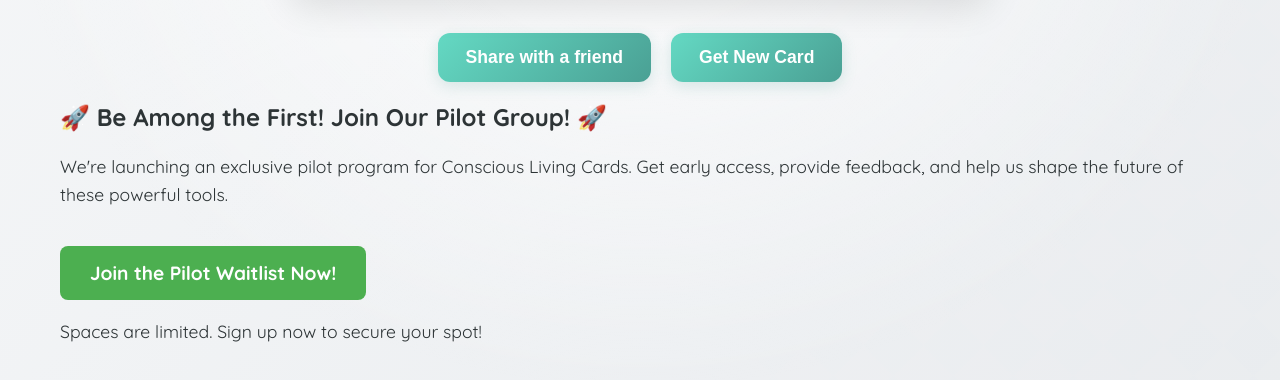
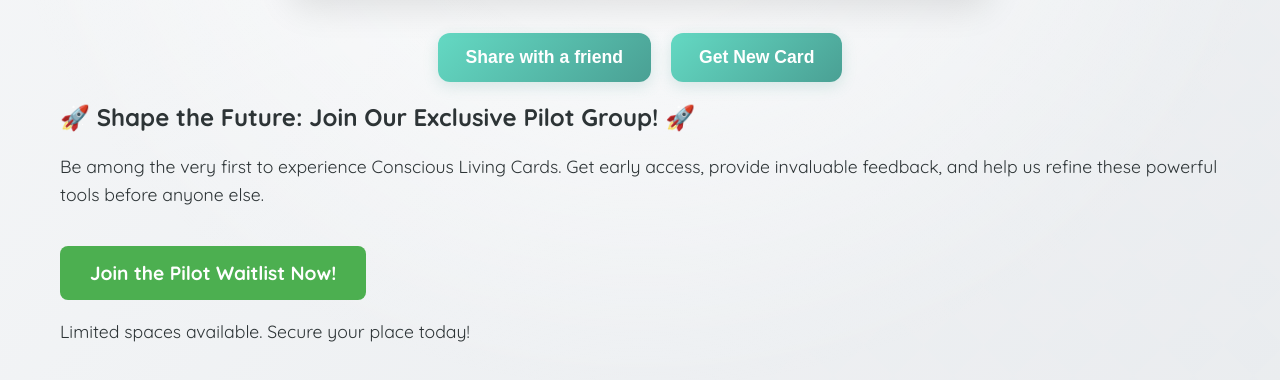
Before and after one commit to ask-andrew/consciouscards, a plain HTML site: page index.html in a window 1280 px wide. Shown: the part 696-1076 px from the top of the page. Drawn offline with nearby package versions, Linux system fonts and the light colour scheme.

Commit message:
Update index.html

```diff
--- a/index.html
+++ b/index.html
@@ -64,12 +64,12 @@
         </div>
 <section class="placeholder-section" id="waitlist-placeholder">
     <div class="placeholder-content">
-                <h2>🚀 Be Among the First! Join Our Pilot Group! 🚀</h2>
-                <p>We're launching an exclusive pilot program for Conscious Living Cards. Get early access, provide feedback, and help us shape the future of these powerful tools.</p>
+        <h2>🚀 Shape the Future: Join Our Exclusive Pilot Group! 🚀</h2>
+        <p>Be among the very first to experience Conscious Living Cards. Get early access, provide invaluable feedback, and help us refine these powerful tools before anyone else.</p>
         <div class="waitlist-button-area">
             <a href="https://form.jotform.com/251706877339065" target="_blank" class="button">Join the Pilot Waitlist Now!</a>
         </div>
-                <p class="placeholder-note">Spaces are limited. Sign up now to secure your spot!</p>
+        <p class="placeholder-note">Limited spaces available. Secure your place today!</p>
     </div>
 </section>
     </main>
```
Lines whose indentation alone changed are shown as unchanged.
